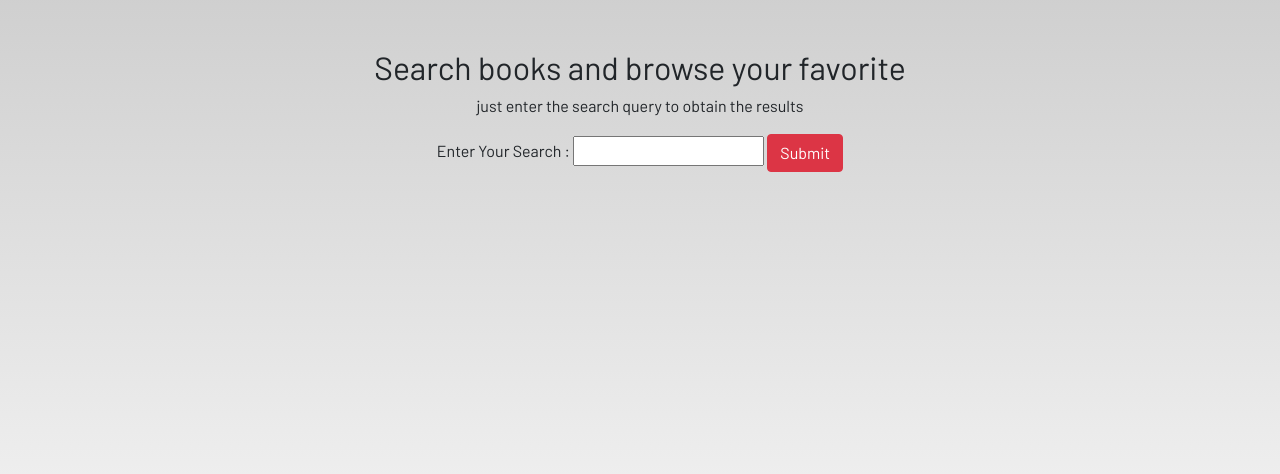
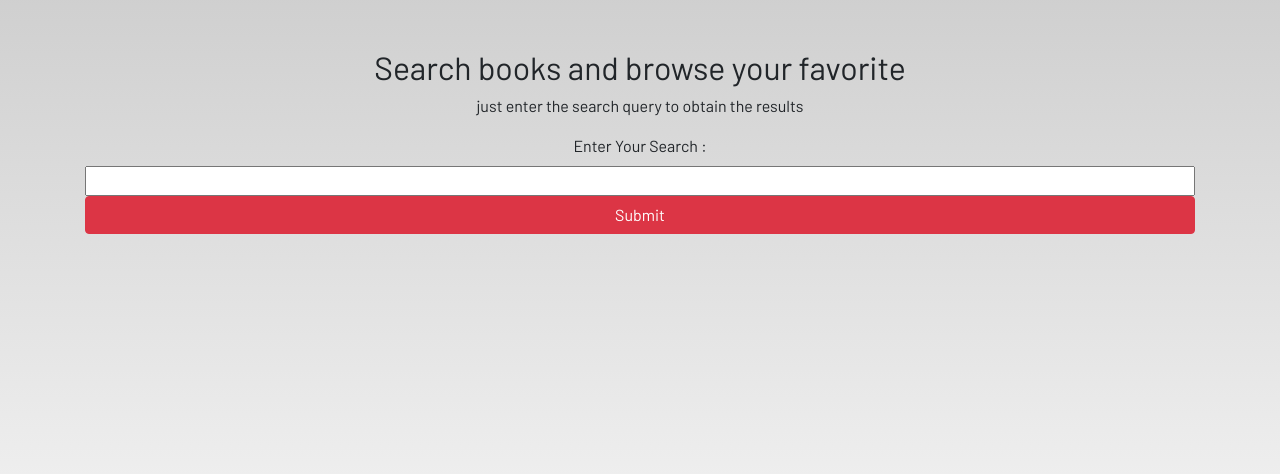
Before and after one commit to sanjana57385/studentstudyportal, a Django app: page /books in a window 1280 px wide. Shown: the part 56-530 px from the top of the page. Run offline with Django 4.2, Linux system fonts and the light colour scheme; some libraries are stand-ins or nearby versions; some web fonts are replaced.

Commit message:
Changes made

```diff
--- a/dashboard/templates/dashboard/base.html
+++ b/dashboard/templates/dashboard/base.html
@@ -20,7 +20,8 @@
   <header>
     <nav class="navbar navbar-expand-lg navbar-dark bg-dark">
       <div class="container-fluid">
-        <a class="navbar-brand" href="{% url 'home'%}">Student Study Portal</a>        <button class="navbar-toggler" type="button" data-bs-toggle="collapse" data-bs-target="#navbarSupportedContent"
+        <a class="navbar-brand" href="{% url 'home'%}">Student Study Portal</a>
+         <button class="navbar-toggler" type="button" data-bs-toggle="collapse" data-bs-target="#navbarSupportedContent"
           aria-controls="navbarSupportedContent" aria-expanded="false" aria-label="Toggle navigation">
           <span class="navbar-toggler-icon"></span>
         </button>
--- a/dashboard/templates/dashboard/books.html
+++ b/dashboard/templates/dashboard/books.html
@@ -1,7 +1,7 @@
 {% extends 'dashboard/base.html' %}
 {% load static %}
 {% block content %}
-
+<link rel="stylesheet" href="{% static 'css/main.css' %}" />
 <section class='text-center container'>
     <h2>Search books and browse your favorite</h2>
     <p>just enter the search query to obtain the results</p><b></b>
@@ -19,11 +19,7 @@
                         <img class="img-fluid" src="{{result.thumbnail}}" alt="">
                     </div>
                     <div class="col-md-9">
-<<<<<<< HEAD
-                        <h3 class="p-0 m-0">title}}</h3>
-=======
                         <h3 class="p-0 m-0">{{result.title}}</h3>
->>>>>>> 2c1e78fe4d73d586140275b4bb7b51b51faf308b
                         <b>
                             {% comment %} <u>
                                 <h5 class="p-0 m-0">{{result.subtitle}}</h5>
--- a/dashboard/templates/dashboard/dictionary.html
+++ b/dashboard/templates/dashboard/dictionary.html
@@ -1,6 +1,7 @@
 {% extends 'dashboard/base.html' %}
 {% load static %}
 {% block content %}
+<link rel="stylesheet" href="{% static 'css/main.css' %}" />
 <section class='text-center container'>
     <h2>Student Dictionary</h2>
     <p>Enter any word to get the phonetics, definition and an example for the word</p>
--- a/dashboard/templates/dashboard/home.html
+++ b/dashboard/templates/dashboard/home.html
@@ -1,6 +1,7 @@
 {% extends 'dashboard/base.html' %}
 {% load static %}
 {% block content %}
+<link rel="stylesheet" href="{% static 'css/main.css' %}" />
 
 <section class="container text-center">
   <h3>Welcome</h3>
--- a/dashboard/templates/dashboard/homework.html
+++ b/dashboard/templates/dashboard/homework.html
@@ -1,5 +1,6 @@
 {% extends 'dashboard/base.html' %} {% load static %} {% block content %}
 {% load  crispy_forms_tags %}
+<link rel="stylesheet" href="{% static 'css/main.css' %}" />
 <div class="container">
     {% if not homework_done %}
   <table class="table table-striped table-bordered table-hover table-dark">
--- a/dashboard/templates/dashboard/logout.html
+++ b/dashboard/templates/dashboard/logout.html
@@ -2,6 +2,7 @@
 {% load static %}
 {%load crispy_forms_tags %}
 {%block content %}
+<link rel="stylesheet" href="{% static 'css/main.css' %}" />
 <div class="border-top pt-3 text-center">
   <h2>You are logged Out</h2>
 
--- a/dashboard/templates/dashboard/register.html
+++ b/dashboard/templates/dashboard/register.html
@@ -2,6 +2,7 @@
 {% load static %}
 {%load crispy_forms_tags %}
 {%block content %}
+<link rel="stylesheet" href="{% static 'css/main.css' %}" />
 <div class="container">
   <form method="POST">
     {% csrf_token %}
--- a/dashboard/templates/dashboard/todo.html
+++ b/dashboard/templates/dashboard/todo.html
@@ -2,7 +2,7 @@
 {% load static %}
 {% load crispy_forms_tags %}
 {% block content %}
-
+<link rel="stylesheet" href="{% static 'css/main.css' %}" />
 <div class="container">
   <table class="table table-striped table-bordered table-hover table-dark">
     <thead>
--- a/static/css/main.css
+++ b/static/css/main.css
@@ -191,7 +191,9 @@ footer .column a+a {
     border-radius: 3px;
     margin-bottom: 20px;
 }
-
+.button, input, optgroup, select, textarea{
+    width: 100%;
+}
 /*
 .content-section a:hover {
     background: red;
```
Also changed, not shown: db.sqlite3.
